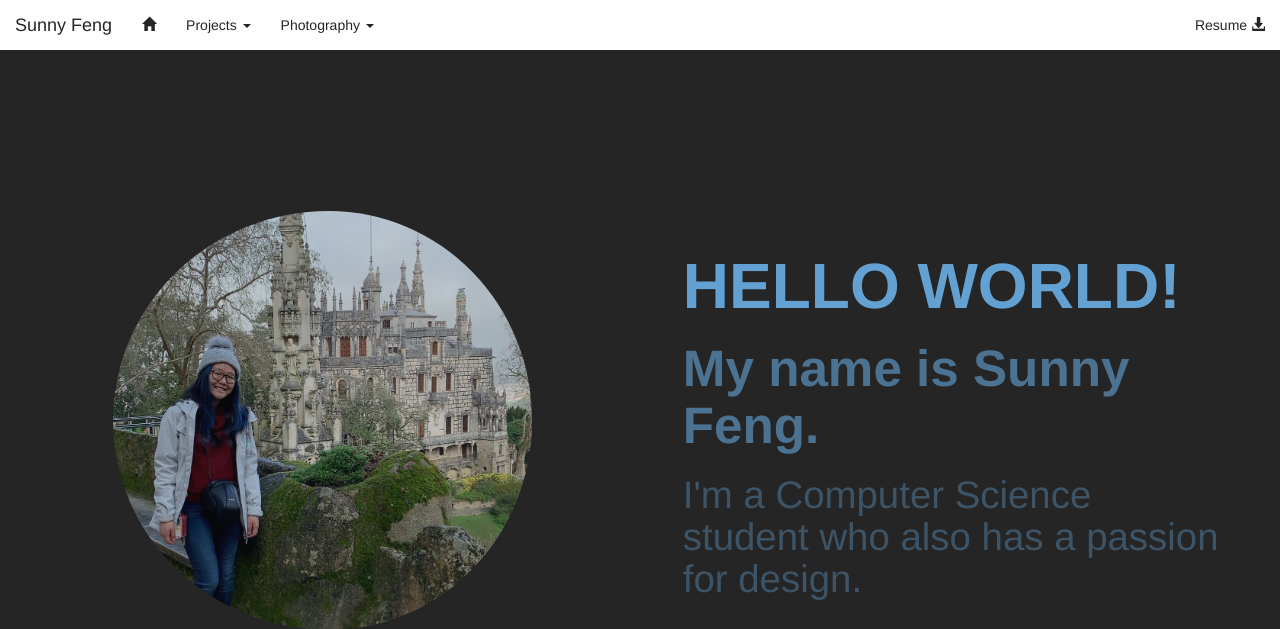
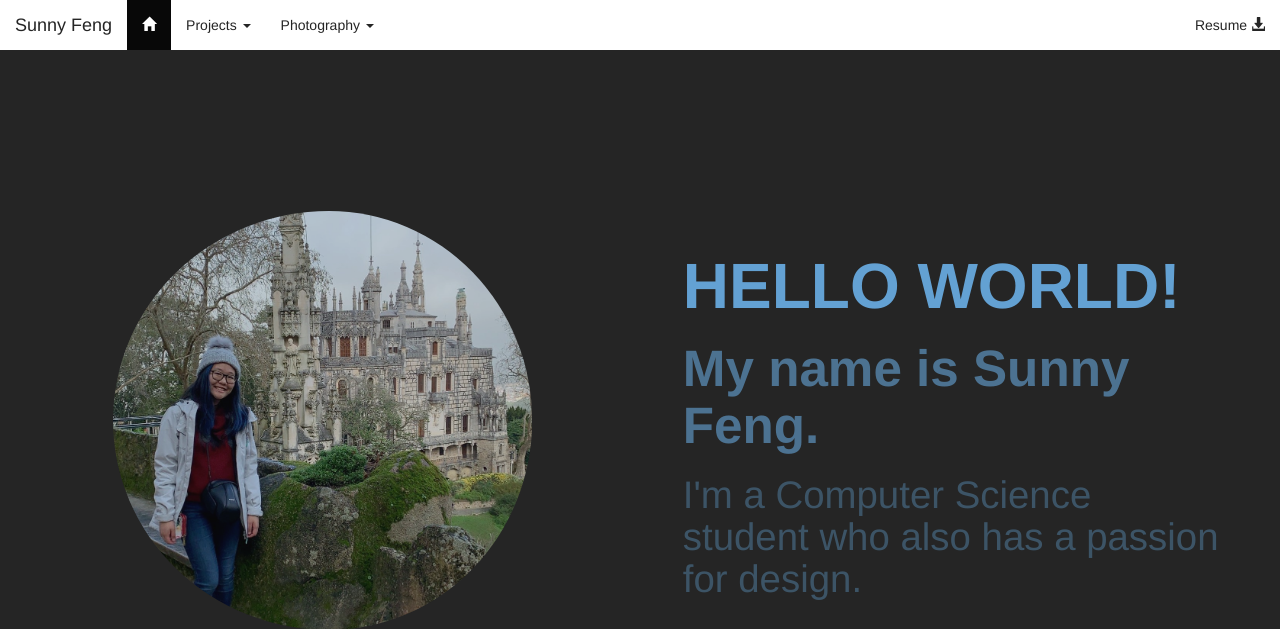
Before and after one commit to sunnyfeng17/sunnyfeng17.github.io-v1-, a PHP site: page / in a window 1280 px wide. Shown: the top 629 px of the page. Run offline with PHP 8.4, Linux system fonts and the light colour scheme.

Commit message:
added active class for navbar

```diff
--- a/aucs2019.html
+++ b/aucs2019.html
@@ -38,7 +38,7 @@
                   <ul class="dropdown-menu">
                       <li><a href="overview.html">Overview</a></li>
                       <li><a href="aucs2018.html">AUCS Hackathon 2018</a></li>
-                      <li><a href="aucs2019.html">AUCS Hackathon 2019</a></li>
+                      <li class="active"><a href="aucs2019.html">AUCS Hackathon 2019</a></li>
                       <li><a href="devs2019.html">Devs Hackathon 2019</a></li>
                       <li><a href="sot2019.html">SoT Create Camp 2019</a></li>
                   </ul>
--- a/css/navbar.css
+++ b/css/navbar.css
@@ -35,3 +35,7 @@
 .navbar>.container .navbar-brand, .navbar > .container-fluid .navbar-brand {
     color: #252525;
 }
+
+.active {
+    color: #74C1FF;
+}
--- a/devs2019.html
+++ b/devs2019.html
@@ -39,7 +39,7 @@
                       <li><a href="overview.html">Overview</a></li>
                       <li><a href="aucs2018.html">AUCS Hackathon 2018</a></li>
                       <li><a href="aucs2019.html">AUCS Hackathon 2019</a></li>
-                      <li><a href="devs2019.html">Devs Hackathon 2019</a></li>
+                      <li class="active"><a href="devs2019.html">Devs Hackathon 2019</a></li>
                       <li><a href="sot2019.html">SoT Create Camp 2019</a></li>
                   </ul>
               </li>
--- a/index.html
+++ b/index.html
@@ -32,7 +32,7 @@
         </div>
         <div class="collapse navbar-collapse" id="myNavbar">
           <ul class="nav navbar-nav">
-              <li><a href="index.html"><span class="glyphicon glyphicon-home"></span></a></li>
+              <li class="active"><a href="index.html"><span class="glyphicon glyphicon-home"></span></a></li>
               <li class="dropdown">
                   <a class="dropdown-toggle" data-toggle="dropdown" href="#">Projects <span class="caret"></span></a>
                   <ul class="dropdown-menu">
--- a/nature.html
+++ b/nature.html
@@ -47,7 +47,7 @@
                   <a class="dropdown-toggle" data-toggle="dropdown" href="#">Photography <span class="caret"></span></a>
                   <ul class="dropdown-menu">
                       <li><a href="studio.html">Studio</a></li>
-                      <li><a href="nature.html">Nature</a></li>
+                      <li class="active"><a href="nature.html">Nature</a></li>
                   </ul>
               </li>
           </ul>
--- a/overview.html
+++ b/overview.html
@@ -36,7 +36,7 @@
               <li class="dropdown">
                   <a class="dropdown-toggle" data-toggle="dropdown" href="#">Projects <span class="caret"></span></a>
                   <ul class="dropdown-menu">
-                      <li><a href="overview.html">Overview</a></li>
+                      <li class="active"><a href="overview.html">Overview</a></li>
                       <li><a href="aucs2018.html">AUCS Hackathon 2018</a></li>
                       <li><a href="aucs2019.html">AUCS Hackathon 2019</a></li>
                       <li><a href="devs2019.html">Devs Hackathon 2019</a></li>
--- a/sot2019.html
+++ b/sot2019.html
@@ -40,7 +40,7 @@
                       <li><a href="aucs2018.html">AUCS Hackathon 2018</a></li>
                       <li><a href="aucs2019.html">AUCS Hackathon 2019</a></li>
                       <li><a href="devs2019.html">Devs Hackathon 2019</a></li>
-                      <li><a href="sot2019.html">SoT Create Camp 2019</a></li>
+                      <li class="active"><a href="sot2019.html">SoT Create Camp 2019</a></li>
                   </ul>
               </li>
               <li>
--- a/studio.html
+++ b/studio.html
@@ -47,7 +47,7 @@
               <li>
                   <a class="dropdown-toggle" data-toggle="dropdown" href="#">Photography <span class="caret"></span></a>
                   <ul class="dropdown-menu">
-                      <li><a href="studio.html">Studio</a></li>
+                      <li class="active"><a href="studio.html">Studio</a></li>
                       <li><a href="nature.html">Nature</a></li>
                   </ul>
               </li>
```
